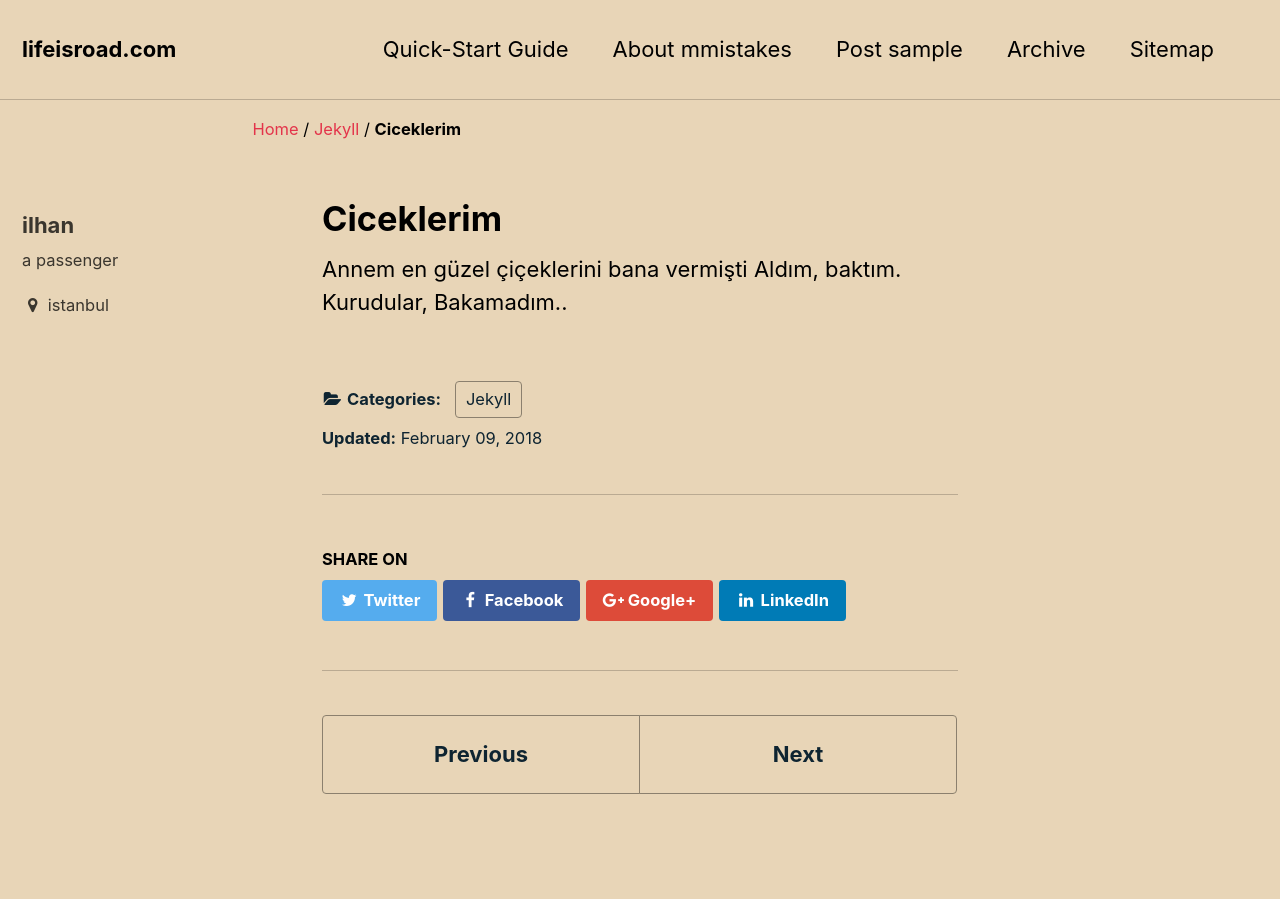
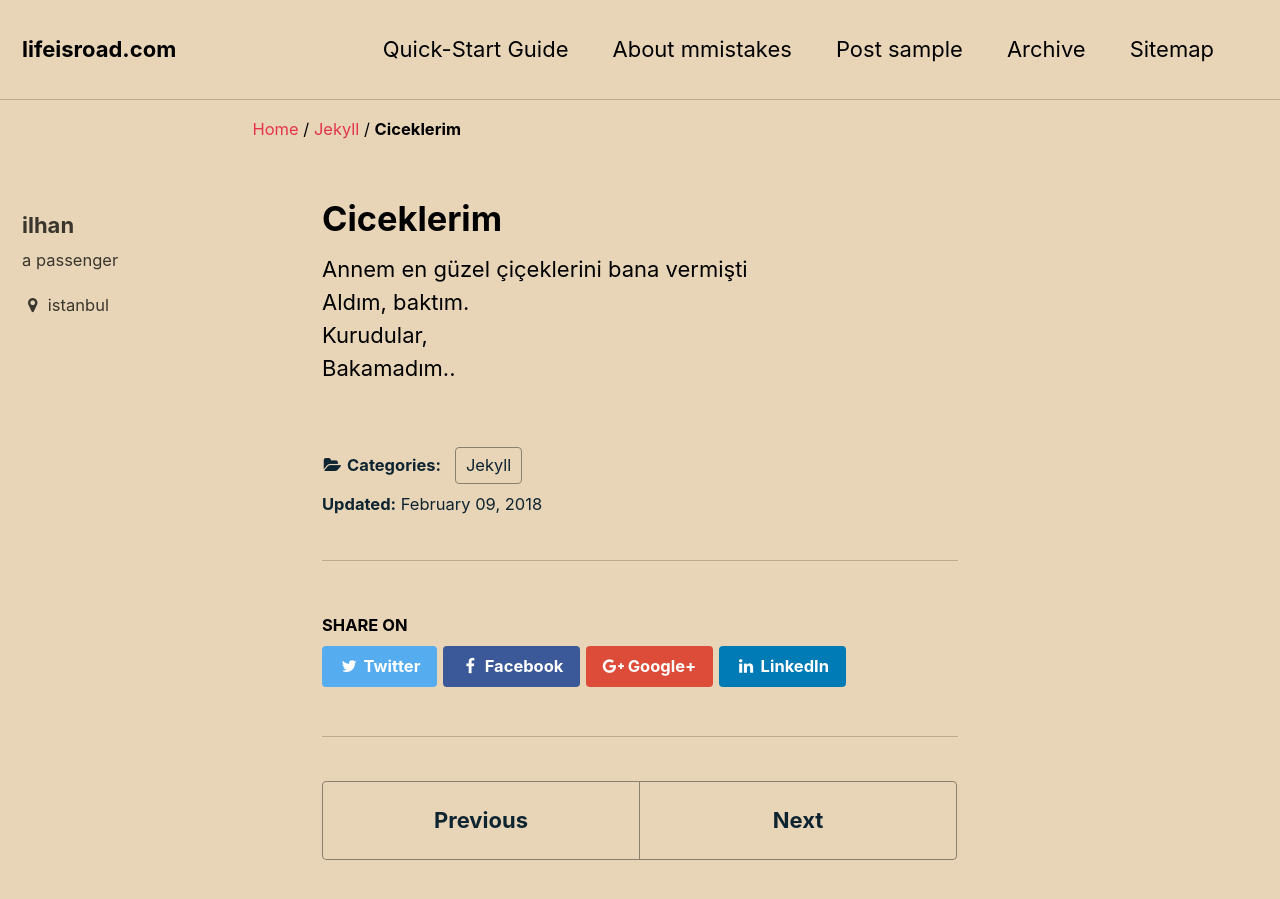
Before and after one commit to ilhangoren/ilhangoren.github.io, a Jekyll site: the page built from _posts/2018-2-09-Ciceklerim.md, in a window 1280 px wide and 900 px high. Built offline with Jekyll 4.4.1, drawn with Linux system fonts in a browser that asks for light colours; some of the changed text lies outside the part shown.

```diff
--- a/_posts/2018-2-09-Ciceklerim.md
+++ b/_posts/2018-2-09-Ciceklerim.md
@@ -5,7 +5,7 @@ categories:
 layout: single
 ---
 
-Annem en güzel çiçeklerini bana vermişti
-Aldım, baktım.
-Kurudular,
-Bakamadım..
+Annem en güzel çiçeklerini bana vermişti<br>
+Aldım, baktım.<br>
+Kurudular,<br>
+Bakamadım..<br>
```
